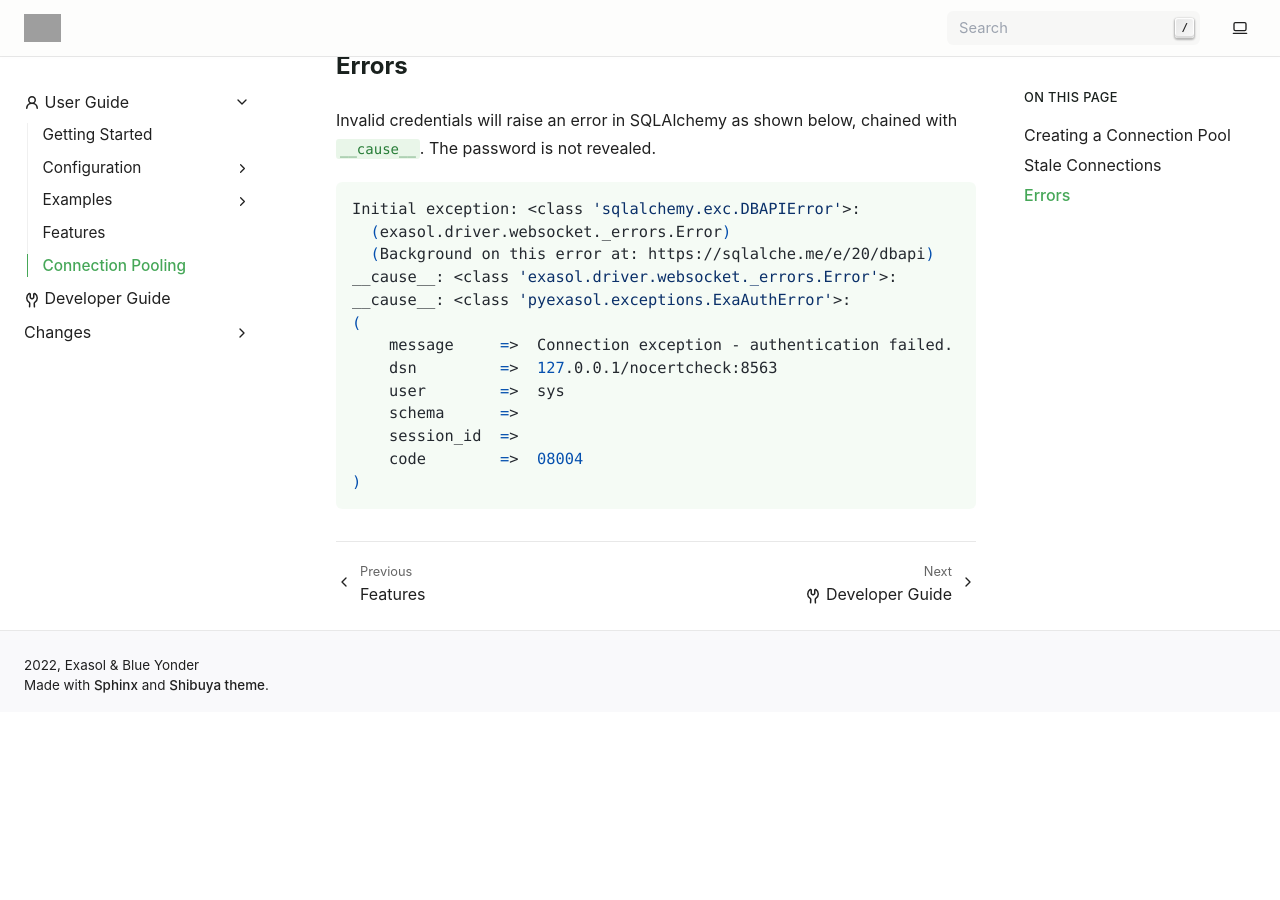
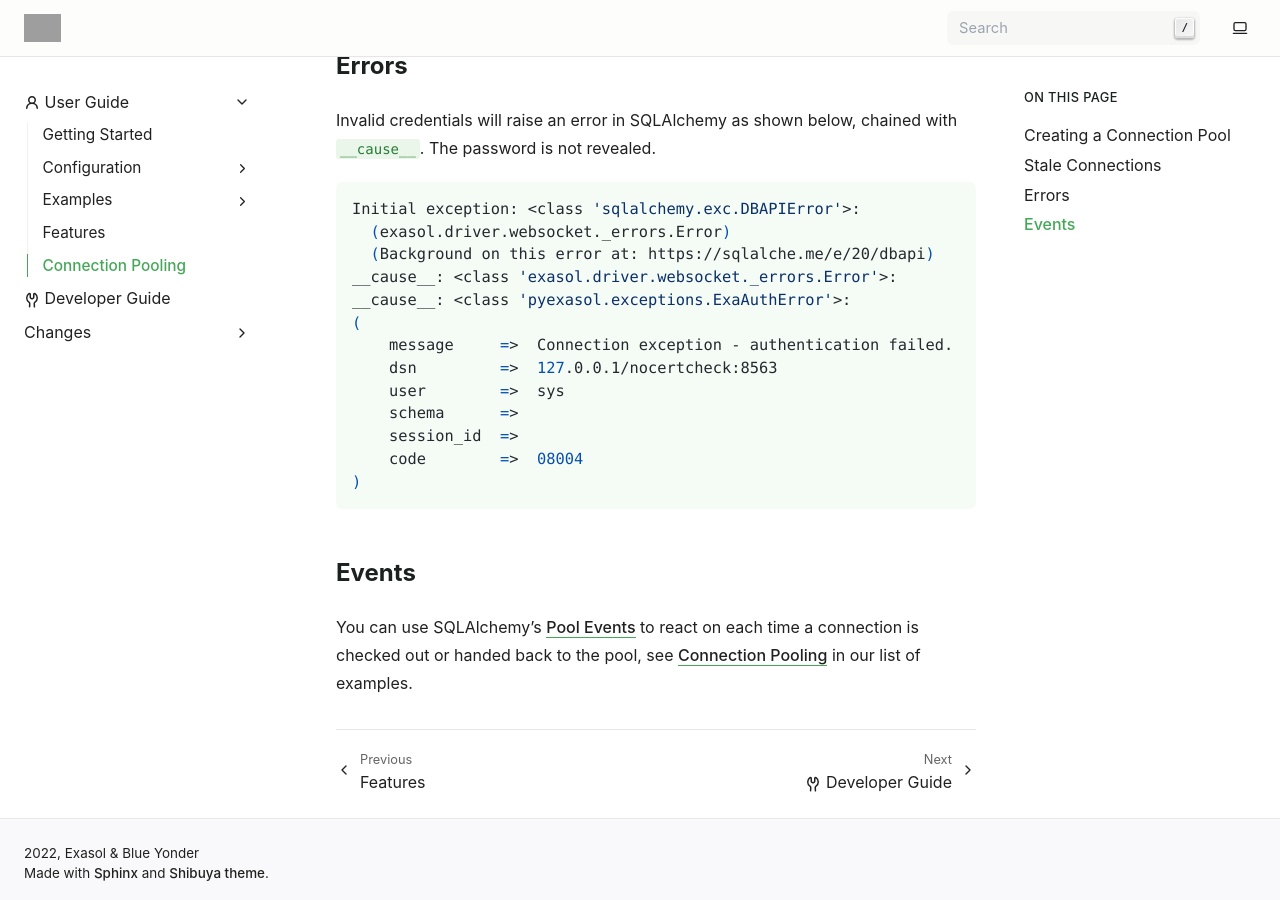
Before and after one commit to exasol/sqlalchemy-exasol, a Sphinx documentation site: the page built from doc/user_guide/pooling/pooling.rst, in a window 1280 px wide and 900 px high, scrolled down 950 px. Built offline with Sphinx 7.4.7, drawn with Linux system fonts in a browser that asks for light colours; before the commit the page ends 1662 px from its top, so only the background shows below that; grey boxes are pictures that could not be loaded.

Commit message:
Added example for listening to pool events

```diff
--- a/doc/user_guide/pooling/pooling.rst
+++ b/doc/user_guide/pooling/pooling.rst
@@ -73,3 +73,13 @@ with ``__cause__``. The password is not revealed.
         session_id  =>
         code        =>  08004
     )
+
+Events
+------
+
+You can use SQLAlchemy's `Pool Events <pool_events_>`_ to react on each time a
+connection is checked out or handed back to the pool, see
+:ref:`example_connection_pooling` in our list of examples.
+
+.. _pool_events:
+   https://docs.sqlalchemy.org/en/21/core/events.html#sqlalchemy.events.PoolEvents
```
Also changed, not shown: 1 other file.
